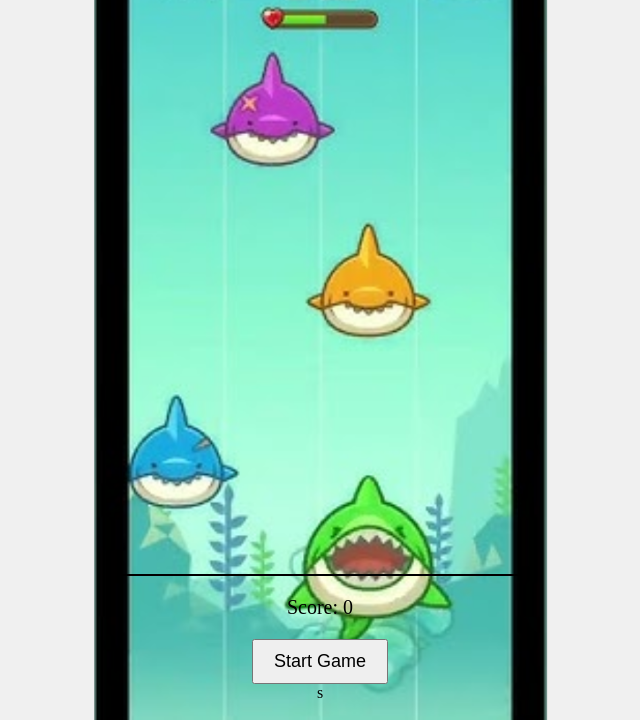
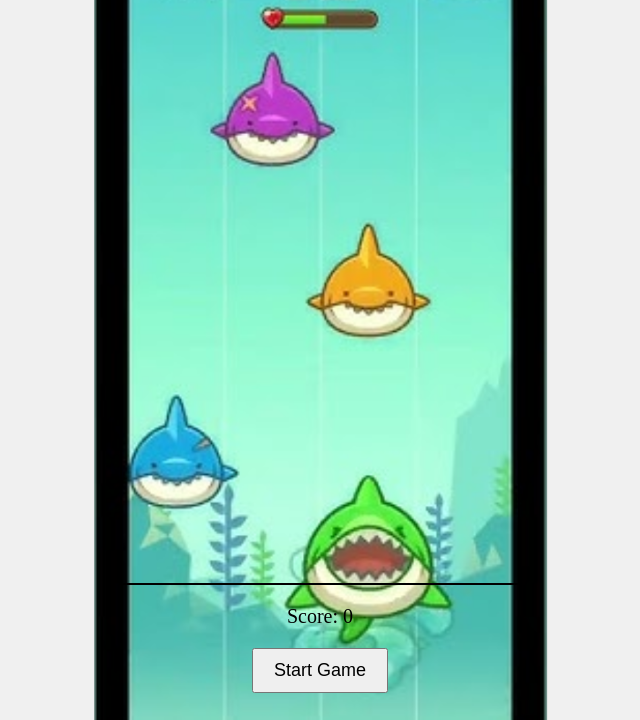
Before and after one commit to yjakey/pianotiles, a plain HTML site: page Index.html in a window 1280 px wide. Shown: the part 80-800 px from the top of the page, without its empty margins (320-960 px from the left). Drawn offline with Linux system fonts and the light colour scheme.

Commit message:
Update Index.html

```diff
--- a/Index.html
+++ b/Index.html
@@ -18,6 +18,6 @@
 <!-- 게임 HTML 파일에 추가 -->
     <audio id="background-music" src="neondreams.mp3" preload="auto" loop></audio>
 
-    <script src="script.js"></script>s
+    <script src="script.js"></script>
 </body>
 </html>
```
